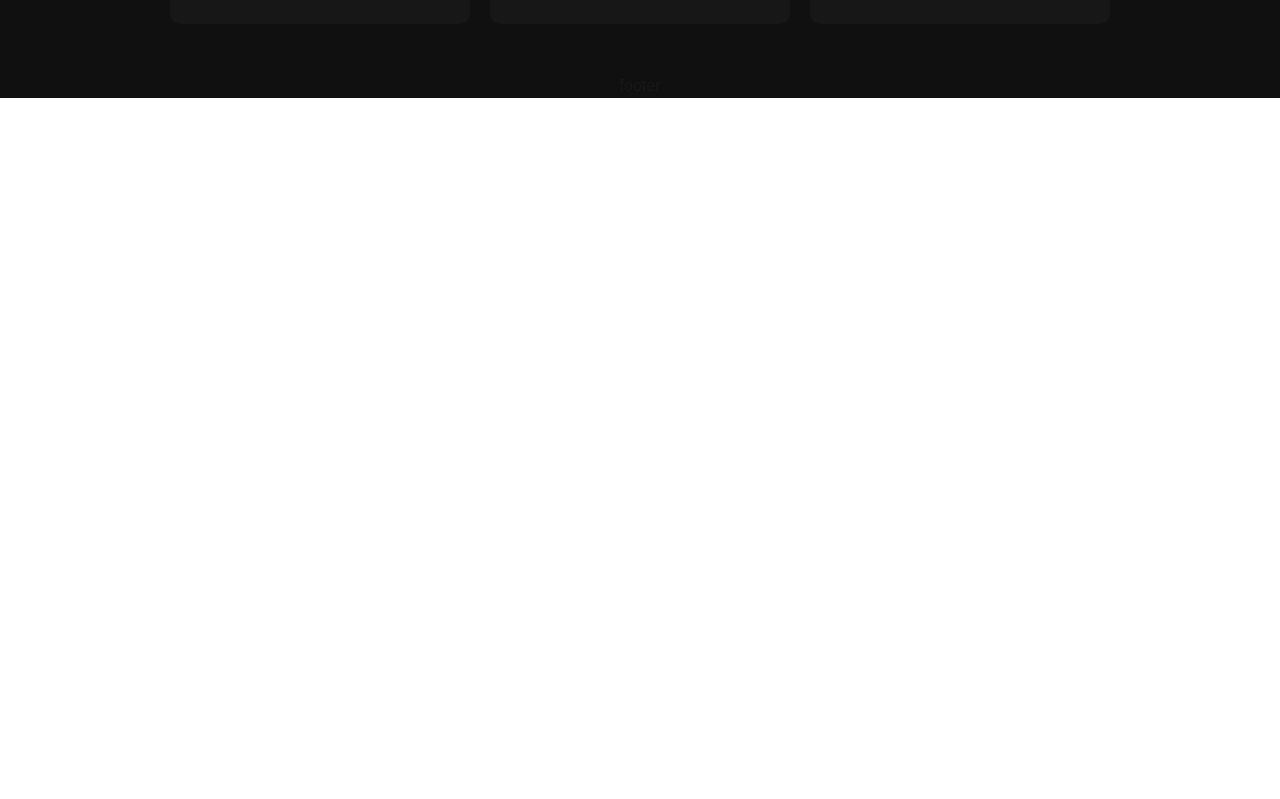
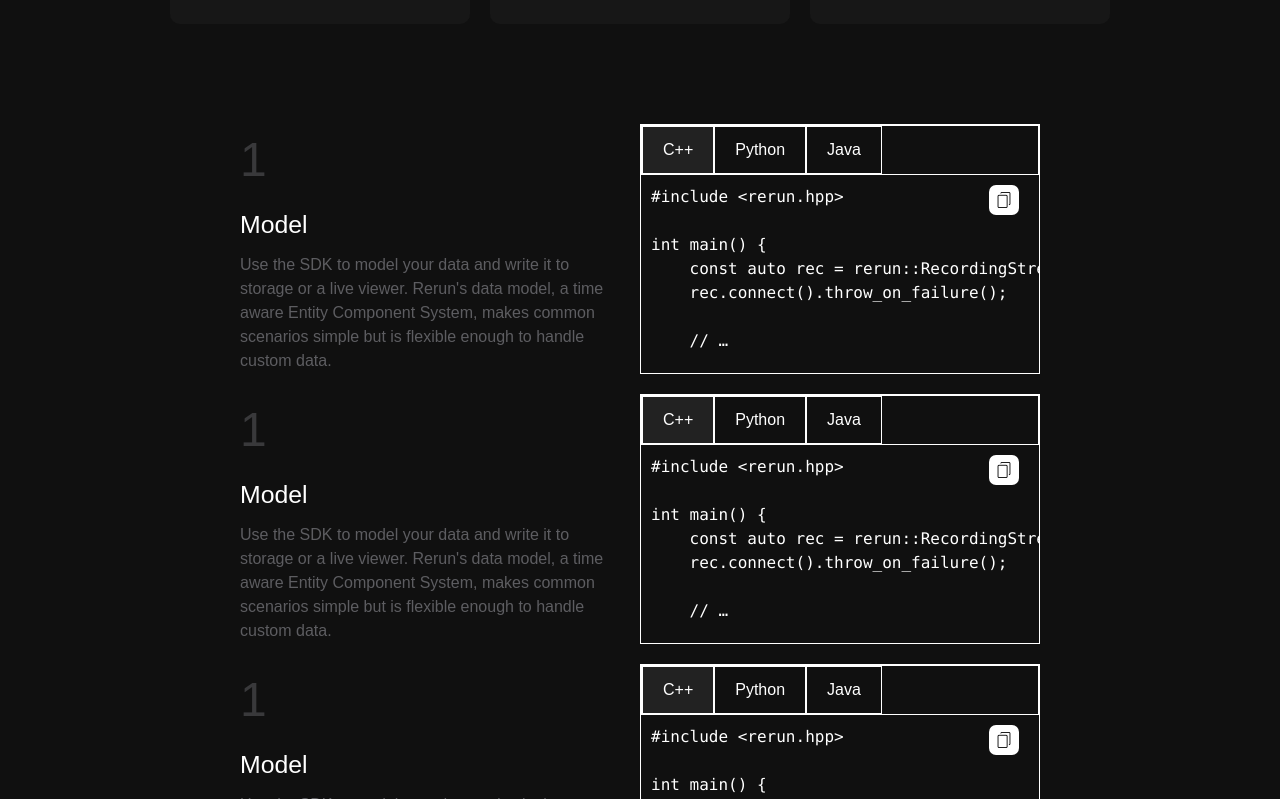
Before and after one commit to EnzoKevin/Rerun, a Next.js app: page / in a window 1280 px wide. Shown: the part 1561-2360 px from the top of the page. Before the commit the page ends 1659 px from the top, so only its background shows below. Built offline with nearby package versions, Linux system fonts and the light colour scheme.

Commit message:
Fixed Code

```diff
--- a/src/components/layout/ExCode/index.tsx
+++ b/src/components/layout/ExCode/index.tsx
@@ -7,54 +7,24 @@ import Copy from "@/components/images/icons/copy.png";
 import Button from "@/components/layout/buttons";
 
 interface Codes {
-  code?: [id: number, name: string, code: string];
+  code: { id: number; name: string; code: string }[];
   buttons?: boolean;
 }
 
 export default function ExCode({ code, buttons = true }: Codes) {
   const [actual, setActual] = useState<number>(0);
 
-  const languages: any[] = [
-    {
-      id: 0,
-      name: "C++",
-      code: `# Add this to your CMakeLists.txt:
-include(FetchContent)
-FetchContent_Declare(rerun_sdk URL
-https://github.com/rerun-io/rerun/releases/latest/download/rerun_cpp_sdk.zip)
-FetchContent_MakeAvailable(rerun_sdk)`,
-    },
-    {
-      id: 1,
-      name: "Python",
-      code: `teste mutio do top`,
-    },
-    {
-      id: 2,
-      name: "Java",
-      code: `# Add this to your CMakeLists.txt:
-        include(FetchContent)
-        FetchContent_Declare(rerun_sdk URL
-        https://github.com/rerun-io/rerun/releases/latest/download/rerun_cpp_sdk.zip)
-        FetchContent_MakeAvailable(rerun_sdk)`,
-    },
-  ];
-
-  useEffect(() => {
-    console.log(actual);
-  }, [actual]);
-
   return (
     <S.Container>
       <S.CodeBlock>
         <S.Options>
-          {languages.map((languages) => (
+          {code?.map((code) => (
             <S.Languages
-              $actual={actual == languages.id}
-              key={languages.id}
-              onClick={() => setActual(languages.id)}
+              $actual={actual == code?.id}
+              key={code?.id}
+              onClick={() => setActual(code?.id)}
             >
-              {languages.name}
+              {code.name}
             </S.Languages>
           ))}
         </S.Options>
@@ -62,7 +32,7 @@ FetchContent_MakeAvailable(rerun_sdk)`,
           <S.Icon>
             <Image
               onClick={() => {
-                navigator.clipboard.writeText(languages[actual].code);
+                navigator.clipboard.writeText(code[actual]?.code);
               }}
               src={Copy}
               height={16}
@@ -71,7 +41,7 @@ FetchContent_MakeAvailable(rerun_sdk)`,
             />
           </S.Icon>
           <S.PreCode>
-            <S.Code>{languages[actual].code}</S.Code>
+            <S.Code>{code[actual]?.code}</S.Code>
           </S.PreCode>
         </S.SubContainer>
       </S.CodeBlock>
@@ -79,7 +49,7 @@ FetchContent_MakeAvailable(rerun_sdk)`,
         <S.BtnContainer>
           <Button
             white={true}
-            text={`${languages[actual].name} quick start guide`}
+            text={`${code[actual]?.name} quick start guide`}
           />
           <Button white={false} text="try browser demo" />
         </S.BtnContainer>
--- a/src/components/layout/ExCode/styles.ts
+++ b/src/components/layout/ExCode/styles.ts
@@ -3,7 +3,7 @@ import { inherits } from "util";
 
 export const Container = styled.div`
   width: 100%;
-  height: fit-content;
+  height: 100%;
 
   display: flex;
   flex-direction: column;
@@ -19,6 +19,13 @@ export const Options = styled.div`
   height: 50px;
 
   border: 1px solid #fff;
+`;
+
+export const SubContainer = styled.div`
+  width: 100%;
+  height: 80%;
+
+  position: relative;
 `;
 
 export const Languages = styled.button<{ $actual: boolean }>`
@@ -46,12 +53,6 @@ export const CodeBlock = styled.div`
   align-items: center;
 
   border: 1px solid #fff;
-`;
-export const SubContainer = styled.div`
-  width: 100%;
-  height: 100%;
-
-  position: relative;
 `;
 
 export const PreCode = styled.pre`
--- a/src/components/layout/double/index.tsx
+++ b/src/components/layout/double/index.tsx
@@ -1,18 +1,27 @@
 import * as S from "./styles";
 
-export default function Double() {
+interface Double {
+  left?: { id: number; title: string; text: string }[];
+  Right?: React.ReactElement;
+}
+
+export default function Double({ left, Right }: Double) {
   const Mock: { id: number; title: string; text: string }[] = [
-    { id: 1, title: "Title 1", text: "Text 1" },
+    {
+      id: 1,
+      title: "Model",
+      text: "Use the SDK to model your data and write it to storage or a live viewer. Rerun's data model, a time aware Entity Component System, makes common scenarios simple but is flexible enough to handle custom data.",
+    },
     { id: 2, title: "Title 2", text: "Text 2" },
   ];
   return (
     <S.Container>
       <S.Left>
-        {Mock[0].id}
-        {Mock[0].title}
+        <S.Title $number={true}>{Mock[0].id}</S.Title>
+        <S.Title>{Mock[0].title}</S.Title>
         {Mock[0].text}
       </S.Left>
-      <S.Right></S.Right>
+      <S.Right>{Right}</S.Right>
     </S.Container>
   );
 }
--- a/src/components/layout/double/styles.ts
+++ b/src/components/layout/double/styles.ts
@@ -2,23 +2,27 @@ import styled from "styled-components";
 
 export const Container = styled.div`
   width: 100%;
-  height: 400px;
+  max-width: 800px;
+  height: 250px;
 
-  display: grid;
-  grid-template-columns: 1fr 1fr;
-  column-gap: 20px;
+  display: flex;
+  gap: 20px;
 `;
 
 export const Left = styled.div`
   width: 100%;
+  height: 100%;
+
+  color: #5d5d61;
 
   display: flex;
   flex-direction: column;
   justify-content: left;
   align-items: left;
+  gap: 10px;
 `;
 
-export const Title = styled.h1<{ $number: boolean }>`
+export const Title = styled.h1<{ $number?: boolean }>`
   font-size: ${({ $number }) => ($number ? "3rem" : "1.55rem")};
   color: ${({ $number }) => ($number ? "#39393b" : "#fff")};
 `;
@@ -26,5 +30,6 @@ export const Title = styled.h1<{ $number: boolean }>`
 export const P = styled.p``;
 
 export const Right = styled.div`
-  width: 100%;
+  width: 50%;
+  height: 100%;
 `;
--- a/src/modules/Screens/Home/Guide/index.tsx
+++ b/src/modules/Screens/Home/Guide/index.tsx
@@ -6,6 +6,29 @@ import ExCode from "@/components/layout/ExCode";
 import Button from "@/components/layout/buttons";
 
 export default function Guide() {
+  const languages: any[] = [
+    {
+      id: 0,
+      name: "C++",
+      code: `# Add this to your CMakeLists.txt:
+include(FetchContent)
+FetchContent_Declare(rerun_sdk URL
+https://github.com/rerun-io/rerun/releases/latest/download/rerun_cpp_sdk.zip)
+FetchContent_MakeAvailable(rerun_sdk)`,
+    },
+    {
+      id: 1,
+      name: "Python",
+      code: `pip install rerun-sdk
+rerun`,
+    },
+    {
+      id: 2,
+      name: "Java",
+      code: `cargo install rerun-cli --locked
+rerun`,
+    },
+  ];
   return (
     <S.container>
       <Texts
@@ -15,7 +38,7 @@ export default function Guide() {
      Powerful and flexible visualization for spatial and embodied AI that's shockingly easy to get started with. Simple no sign-up installation and minimal code to get up and running."
       />
       <div style={{ width: 765 }}>
-        <ExCode />
+        <ExCode code={languages} />
       </div>
     </S.container>
   );
--- a/src/modules/Screens/Home/HowItWorks/index.tsx
+++ b/src/modules/Screens/Home/HowItWorks/index.tsx
@@ -1,11 +1,48 @@
 import * as S from "./styles";
 
+import Double from "@/components/layout/double";
+import ExCode from "@/components/layout/ExCode";
+
 export default function HowWorks() {
+  const languages: any[] = [
+    {
+      id: 0,
+      name: "C++",
+      code: `#include <rerun.hpp>
+
+int main() {
+    const auto rec = rerun::RecordingStream("my_data_generating_app");
+    rec.connect().throw_on_failure();
+
+    // …
+
+    rec.log("points", rerun::Points3D(positions));
+    rec.log("camera", rerun::Transform3D::from_translation_rotation(pos, rot));
+    rec.log("camera/image", rerun::Pinhole(intrinsics));
+    rec.log("camera/image", rerun::Image(buffer, format));
+    rec.log("reprojection_error", rerun::Scalar(err));
+}`,
+    },
+    {
+      id: 1,
+      name: "Python",
+      code: `pip install rerun-sdk
+rerun`,
+    },
+    {
+      id: 2,
+      name: "Java",
+      code: `cargo install rerun-cli --locked
+rerun`,
+    },
+  ];
+
   return (
-    <div>
-      <div></div>
-      <div></div>
-      <div></div>
-    </div>
+    <S.Container>
+      <Double Right={<ExCode code={languages} buttons={false} />} />
+      <Double Right={<ExCode code={languages} buttons={false} />} />
+      <Double Right={<ExCode code={languages} buttons={false} />} />
+      <Double Right={<ExCode code={languages} buttons={false} />} />
+    </S.Container>
   );
 }
--- a/src/modules/Screens/Home/HowItWorks/styles.ts
+++ b/src/modules/Screens/Home/HowItWorks/styles.ts
@@ -1 +1,12 @@
 import styled from "styled-components";
+
+export const Container = styled.div`
+  width: 100vw;
+
+  display: flex;
+  flex-direction: column;
+  justify-content: center;
+  align-items: center;
+
+  gap: 20px;
+`;
--- a/src/modules/Screens/Home/index.tsx
+++ b/src/modules/Screens/Home/index.tsx
@@ -1,10 +1,11 @@
 import React from "react";
+
+import * as S from "./styles";
 
 import Hero from "./Hero";
 import Guide from "./Guide";
 import Cards from "./Cards";
-
-import * as S from "./styles";
+import HowWorks from "./HowItWorks";
 
 export function InitialHome() {
   return (
@@ -12,6 +13,7 @@ export function InitialHome() {
       <Hero />
       <Guide />
       <Cards />
+      <HowWorks />
     </S.Container>
   );
 }
```
